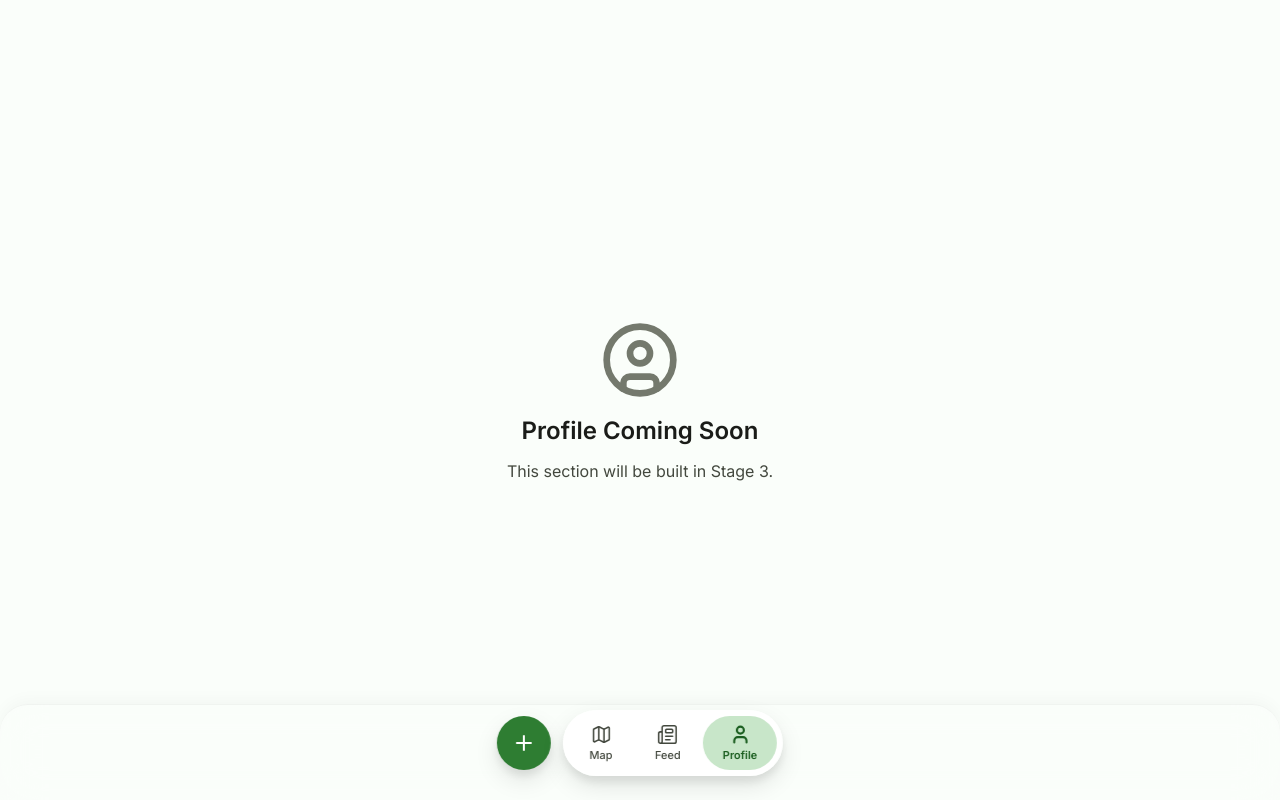
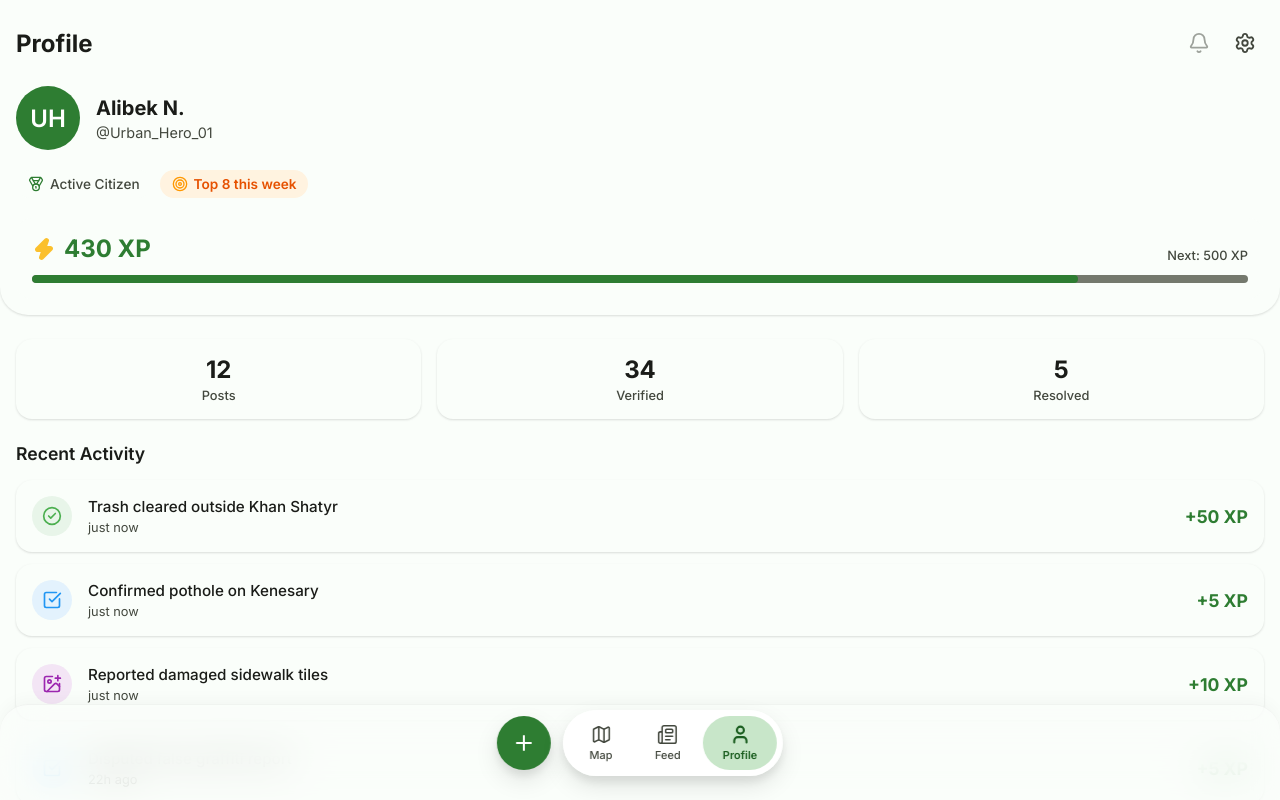
Before and after one commit to poizonfeed/birqala-app, a Next.js app: page / in a window 1280 px wide. Both pictures are taken after a click on the button "Profile". Built offline with nearby package versions, Linux system fonts and the light colour scheme.

Commit message:
Implement stage 3 user profile page with activity history, stats, and unclickable notifications

```diff
--- a/components/AppShell.js
+++ b/components/AppShell.js
@@ -97,7 +97,7 @@ export default function AppShell() {
         visible={activeTab === "feed"}
       />
 
-      {activeTab === "profile" && <Profile />}
+      <Profile visible={activeTab === "profile"} />
 
       {activeTab === "map" && selectedPost && !isDetailOpen && (
         <PostCard
--- a/components/Profile/Profile.js
+++ b/components/Profile/Profile.js
@@ -1,13 +1,95 @@
+"use client";
+
 import styles from "./Profile.module.css";
-import { UserCircle } from "lucide-react";
+import { mockUser, formatTimeAgo } from "@/lib/mockData";
+import { Medal, Target, Zap, Settings, CheckCircle2, CheckSquare, ImagePlus, Bell } from "lucide-react";
 
-export default function Profile() {
+export default function Profile({ visible }) {
   return (
-    <div className={styles.container}>
-      <div className={styles.placeholder}>
-        <UserCircle size={80} className={styles.icon} />
-        <h2>Profile Coming Soon</h2>
-        <p>This section will be built in Stage 3.</p>
+    <div className={styles.container} style={{ display: visible ? "flex" : "none" }}>
+      <header className={styles.header}>
+        <div className={styles.headerTop}>
+          <h2>Profile</h2>
+          <div className={styles.headerActions}>
+            <div className={styles.notificationBtn} title="Notifications">
+              <Bell size={22} />
+            </div>
+            <button className={styles.settingsBtn}>
+              <Settings size={22} />
+            </button>
+          </div>
+        </div>
+
+        <div className={styles.profileCard}>
+          <div className={styles.avatarSection}>
+            <div className={styles.avatar}>{mockUser.avatar}</div>
+            <div className={styles.userInfo}>
+              <h1 className={styles.fullName}>{mockUser.fullName}</h1>
+              <p className={styles.username}>@{mockUser.username}</p>
+            </div>
+          </div>
+
+          <div className={styles.badges}>
+            <div className={styles.badge}>
+              <Medal size={16} className={styles.badgeIcon} />
+              <span>{mockUser.level}</span>
+            </div>
+            <div className={styles.badgeHighlight}>
+              <Target size={16} className={styles.badgeIconHighlight} />
+              <span>Top {mockUser.rank} this week</span>
+            </div>
+          </div>
+
+          <div className={styles.xpSection}>
+            <div className={styles.xpHeader}>
+              <div className={styles.xpTotal}>
+                <Zap size={24} className={styles.xpIcon} />
+                <span>{mockUser.xp} XP</span>
+              </div>
+              <span className={styles.xpNext}>Next: 500 XP</span>
+            </div>
+            <div className={styles.progressBar}>
+              <div className={styles.progressFill} style={{ width: `${(mockUser.xp / 500) * 100}%` }}></div>
+            </div>
+          </div>
+        </div>
+      </header>
+
+      <div className={styles.statsContainer}>
+        <div className={styles.statBox}>
+          <span className={styles.statNumber}>{mockUser.stats.postsCreated}</span>
+          <span className={styles.statLabel}>Posts</span>
+        </div>
+        <div className={styles.statBox}>
+          <span className={styles.statNumber}>{mockUser.stats.verifications}</span>
+          <span className={styles.statLabel}>Verified</span>
+        </div>
+        <div className={styles.statBox}>
+          <span className={styles.statNumber}>{mockUser.stats.resolvedIssues}</span>
+          <span className={styles.statLabel}>Resolved</span>
+        </div>
+      </div>
+
+      <div className={styles.historySection}>
+        <h3 className={styles.sectionTitle}>Recent Activity</h3>
+        <div className={styles.historyList}>
+          {mockUser.history.map((item) => (
+            <div key={item.id} className={styles.historyItem}>
+              <div className={styles.historyIconWrapper} data-type={item.type}>
+                {item.type === 'resolved' && <CheckCircle2 size={20} />}
+                {item.type === 'verification' && <CheckSquare size={20} />}
+                {item.type === 'post' && <ImagePlus size={20} />}
+              </div>
+              <div className={styles.historyContent}>
+                <p className={styles.historyTitle}>{item.title}</p>
+                <span className={styles.historyTime}>{formatTimeAgo(item.date)}</span>
+              </div>
+              <div className={styles.historyXp}>
+                +{item.xpDelta} XP
+              </div>
+            </div>
+          ))}
+        </div>
       </div>
     </div>
   );
--- a/components/Profile/Profile.module.css
+++ b/components/Profile/Profile.module.css
@@ -3,32 +3,306 @@
   width: 100vw;
   background: var(--surface);
   display: flex;
+  flex-direction: column;
+  overflow-y: auto;
+  padding-bottom: 120px; /* clear floating nav */
+}
+
+.header {
+  padding: 1.5rem 1rem 1rem;
+  background: var(--background);
+  border-bottom-left-radius: var(--radius-xl);
+  border-bottom-right-radius: var(--radius-xl);
+  box-shadow: var(--shadow-sm);
+}
+
+.headerTop {
+  display: flex;
+  justify-content: space-between;
+  align-items: center;
+  margin-bottom: 1.5rem;
+}
+
+.headerTop h2 {
+  font-size: 1.5rem;
+  font-weight: 700;
+  color: var(--text);
+  margin: 0;
+}
+
+.headerActions {
+  display: flex;
+  gap: 0.5rem;
+  align-items: center;
+}
+
+.notificationBtn {
+  color: var(--text-secondary);
+  opacity: 0.5;
+  padding: 0.5rem;
+  display: flex;
   align-items: center;
   justify-content: center;
-  padding: 1rem;
+  cursor: default;
+  pointer-events: none;
 }
 
-.placeholder {
-  text-align: center;
+.settingsBtn {
+  background: none;
+  border: none;
   color: var(--text-secondary);
+  cursor: pointer;
+  padding: 0.5rem;
+  display: flex;
+  align-items: center;
+  justify-content: center;
+  border-radius: var(--radius-full);
+  transition: background-color 0.2s ease;
+}
+
+.settingsBtn:hover {
+  background-color: var(--surface);
+}
+
+.profileCard {
   display: flex;
   flex-direction: column;
+  gap: 1.25rem;
+}
+
+.avatarSection {
+  display: flex;
   align-items: center;
   gap: 1rem;
 }
 
-.icon {
-  color: var(--outline);
+.avatar {
+  width: 64px;
+  height: 64px;
+  border-radius: var(--radius-full);
+  background: var(--primary);
+  color: var(--on-primary);
+  display: flex;
+  align-items: center;
+  justify-content: center;
+  font-size: 1.5rem;
+  font-weight: 600;
 }
 
-.placeholder h2 {
+.userInfo {
+  display: flex;
+  flex-direction: column;
+  gap: 0.25rem;
+}
+
+.fullName {
+  font-size: 1.25rem;
+  font-weight: 700;
   color: var(--text);
-  font-size: 1.5rem;
-  font-weight: 600;
   margin: 0;
 }
 
-.placeholder p {
+.username {
+  font-size: 0.9rem;
+  color: var(--text-secondary);
   margin: 0;
-  font-size: 1rem;
 }
+
+.badges {
+  display: flex;
+  gap: 0.5rem;
+  flex-wrap: wrap;
+}
+
+.badge {
+  display: flex;
+  align-items: center;
+  gap: 0.375rem;
+  padding: 0.375rem 0.75rem;
+  background: var(--surface);
+  border-radius: var(--radius-full);
+  font-size: 0.85rem;
+  font-weight: 500;
+  color: var(--text-secondary);
+}
+
+.badgeIcon {
+  color: var(--primary);
+}
+
+.badgeHighlight {
+  display: flex;
+  align-items: center;
+  gap: 0.375rem;
+  padding: 0.375rem 0.75rem;
+  background: #fff3e0; /* light orange for highlight */
+  border-radius: var(--radius-full);
+  font-size: 0.85rem;
+  font-weight: 600;
+  color: #e65100;
+}
+
+.badgeIconHighlight {
+  color: #ff9800;
+}
+
+.xpSection {
+  background: var(--surface);
+  padding: 1rem;
+  border-radius: var(--radius-lg);
+  display: flex;
+  flex-direction: column;
+  gap: 0.75rem;
+}
+
+.xpHeader {
+  display: flex;
+  justify-content: space-between;
+  align-items: flex-end;
+}
+
+.xpTotal {
+  display: flex;
+  align-items: center;
+  gap: 0.5rem;
+  font-size: 1.5rem;
+  font-weight: 800;
+  color: var(--primary);
+}
+
+.xpIcon {
+  color: #fbc02d; /* yellow spark */
+  fill: #fbc02d;
+}
+
+.xpNext {
+  font-size: 0.8rem;
+  color: var(--text-secondary);
+  font-weight: 500;
+}
+
+.progressBar {
+  height: 8px;
+  background: var(--outline);
+  border-radius: var(--radius-full);
+  overflow: hidden;
+}
+
+.progressFill {
+  height: 100%;
+  background: var(--primary);
+  border-radius: var(--radius-full);
+  transition: width 0.5s ease-out;
+}
+
+.statsContainer {
+  display: grid;
+  grid-template-columns: repeat(3, 1fr);
+  gap: 1rem;
+  padding: 1.5rem 1rem;
+}
+
+.statBox {
+  background: var(--background);
+  padding: 1rem;
+  border-radius: var(--radius-lg);
+  display: flex;
+  flex-direction: column;
+  align-items: center;
+  gap: 0.25rem;
+  box-shadow: var(--shadow-sm);
+}
+
+.statNumber {
+  font-size: 1.5rem;
+  font-weight: 700;
+  color: var(--text);
+}
+
+.statLabel {
+  font-size: 0.8rem;
+  color: var(--text-secondary);
+  font-weight: 500;
+}
+
+.historySection {
+  padding: 0 1rem 1rem;
+  display: flex;
+  flex-direction: column;
+  gap: 1rem;
+}
+
+.sectionTitle {
+  font-size: 1.1rem;
+  font-weight: 600;
+  color: var(--text);
+  margin: 0;
+}
+
+.historyList {
+  display: flex;
+  flex-direction: column;
+  gap: 0.75rem;
+}
+
+.historyItem {
+  display: flex;
+  align-items: center;
+  gap: 1rem;
+  background: var(--background);
+  padding: 1rem;
+  border-radius: var(--radius-lg);
+  box-shadow: var(--shadow-sm);
+}
+
+.historyIconWrapper {
+  width: 40px;
+  height: 40px;
+  border-radius: var(--radius-full);
+  display: flex;
+  align-items: center;
+  justify-content: center;
+  flex-shrink: 0;
+}
+
+.historyIconWrapper[data-type="resolved"] {
+  background: #e8f5e9;
+  color: #4caf50;
+}
+
+.historyIconWrapper[data-type="verification"] {
+  background: #e3f2fd;
+  color: #2196f3;
+}
+
+.historyIconWrapper[data-type="post"] {
+  background: #f3e5f5;
+  color: #9c27b0;
+}
+
+.historyContent {
+  flex: 1;
+  display: flex;
+  flex-direction: column;
+  gap: 0.25rem;
+}
+
+.historyTitle {
+  margin: 0;
+  font-size: 0.95rem;
+  font-weight: 500;
+  color: var(--text);
+  line-height: 1.3;
+}
+
+.historyTime {
+  font-size: 0.8rem;
+  color: var(--text-secondary);
+}
+
+.historyXp {
+  font-weight: 700;
+  color: var(--primary);
+  font-size: 1.1rem;
+  white-space: nowrap;
+}
```
Also changed, not shown: lib/mockData.js, 1 other file (tests, documents, lock files or other folders).
